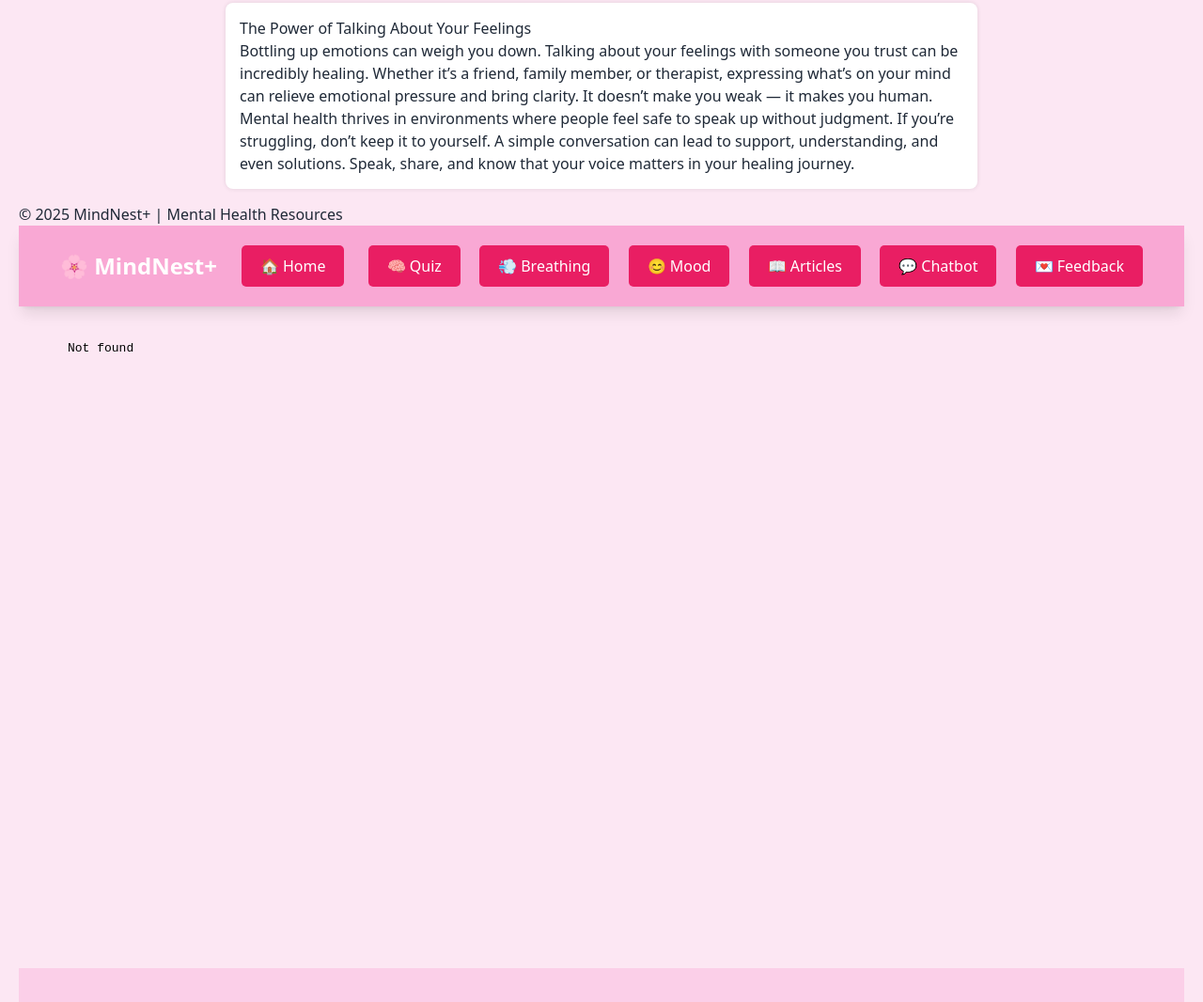
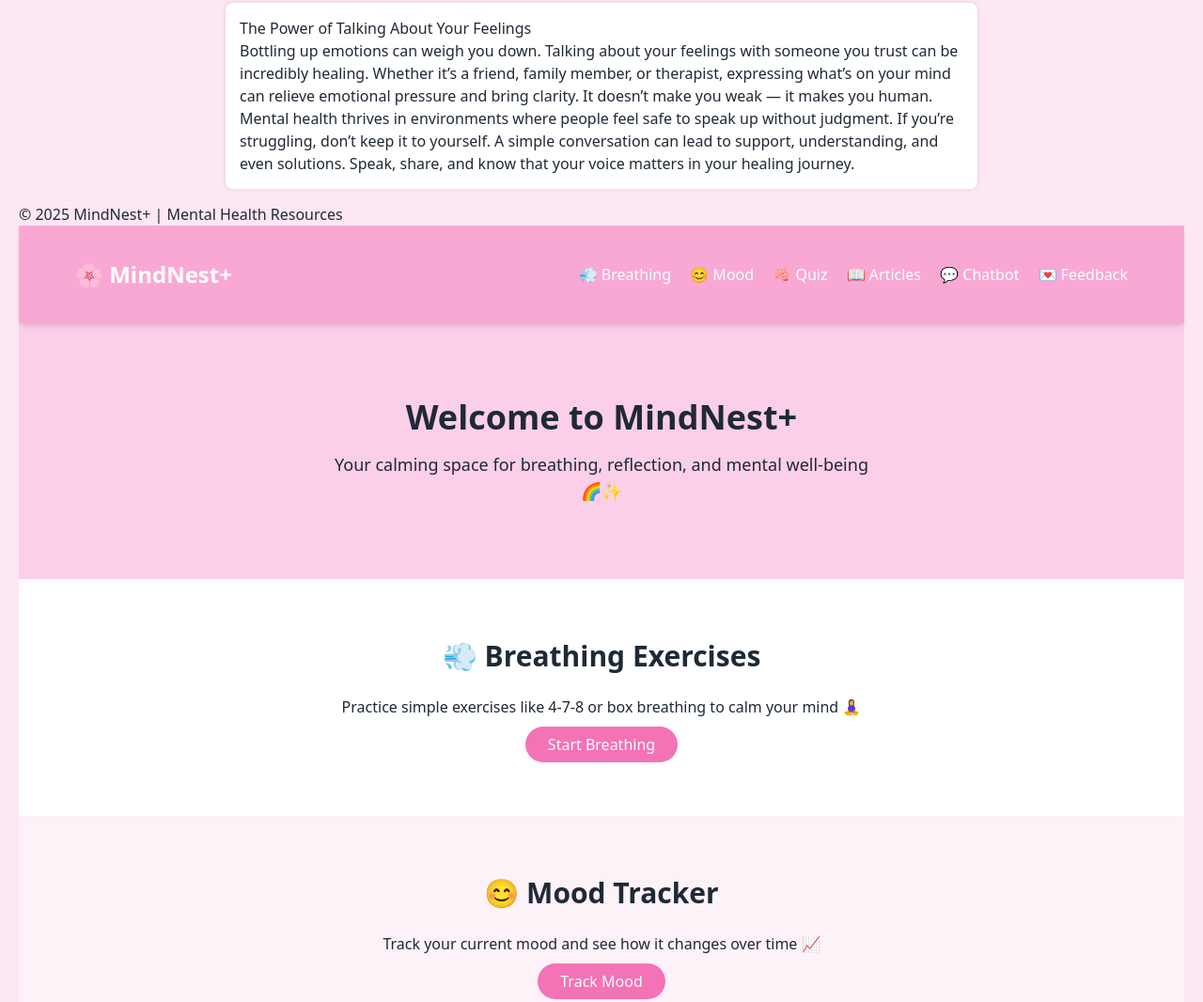
Before and after one commit to meowmeow123-bot/mindnest-plus, a website: page index.html in a window 1280 px wide. Shown: the part 624-1690 px from the top of the page at 94% size. Drawn offline with nearby package versions, Linux system fonts and the light colour scheme.

Commit message:
Update index.html

```diff
--- a/index.html
+++ b/index.html
@@ -57,47 +57,32 @@
 <!DOCTYPE html>
 <html lang="en">
 <head>
-  <meta charset="UTF-8">
-  <title>🌸 MindNest+ Hub</title>
+  <meta charset="UTF-8" />
+  <meta name="viewport" content="width=device-width, initial-scale=1.0"/>
+  <title>MindNest+</title>
   <script src="https://cdn.tailwindcss.com"></script>
   <style>
-    html { scroll-behavior: smooth; }
-    #contentFrame {
-      width: 100%;
-      height: 85vh;
-      border: none;
+    html {
+      scroll-behavior: smooth;
     }
   </style>
 </head>
-<body class="bg-pink-100 font-sans text-gray-800">
+<body class="bg-pink-100 text-gray-800 font-sans">
   <!-- Header -->
-  <header class="bg-pink-300 text-white p-4 sticky top-0 z-50 shadow-lg">
-    <div class="max-w-6xl mx-auto flex justify-between items-center">
+  <header class="bg-pink-300 text-white shadow-md sticky top-0 z-50">
+    <div class="max-w-6xl mx-auto flex justify-between items-center p-4">
       <h1 class="text-2xl font-bold">🌸 MindNest+</h1>
       <nav class="space-x-4">
-        <button onclick="loadPage('home.html')" class="hover:underline">🏠 Home</button>
-        <button onclick="loadPage('quiz.html')" class="hover:underline">🧠 Quiz</button>
-        <button onclick="loadPage('breathing.html')" class="hover:underline">💨 Breathing</button>
-        <button onclick="loadPage('mood.html')" class="hover:underline">😊 Mood</button>
-        <button onclick="loadPage('articles.html')" class="hover:underline">📖 Articles</button>
-        <button onclick="loadPage('chatbot.html')" class="hover:underline">💬 Chatbot</button>
-        <button onclick="loadPage('feedback.html')" class="hover:underline">💌 Feedback</button>
+        <a href="#breathing" class="hover:underline">💨 Breathing</a>
+        <a href="#mood" class="hover:underline">😊 Mood</a>
+        <a href="#quiz" class="hover:underline">🧠 Quiz</a>
+        <a href="#articles" class="hover:underline">📖 Articles</a>
+        <a href="#chatbot" class="hover:underline">💬 Chatbot</a>
+        <a href="#feedback" class="hover:underline">💌 Feedback</a>
       </nav>
     </div>
   </header>
 
-  <!-- Display Area -->
-  <main class="max-w-6xl mx-auto mt-6">
-    <iframe id="contentFrame" src="home.html"></iframe>
-  </main>
-
-  <script>
-    function loadPage(page) {
-      document.getElementById("contentFrame").src = page;
-    }
-  </script>
-</body>
-</html>
   <!-- Hero Section -->
   <section class="text-center py-20 bg-pink-200">
     <h2 class="text-4xl font-bold mb-4">Welcome to MindNest+</h2>
@@ -152,24 +137,3 @@
   </footer>
 </body>
 </html>
-<nav class="space-x-4">
-  <button onclick="loadPage('home.html')" class="hover:underline">🏠 Home</button>
-  <button onclick="loadPage('quiz.html')" class="hover:underline">🧠 Quiz</button>
-  <button onclick="loadPage('breathing.html')" class="hover:underline">💨 Breathing</button>
-  <button onclick="loadPage('mood.html')" class="hover:underline">😊 Mood</button>
-  <button onclick="loadPage('articles.html')" class="hover:underline">📖 Articles</button>
-  <button onclick="loadPage('chatbot.html')" class="hover:underline">💬 Chatbot</button>
-  <button onclick="loadPage('feedback.html')" class="hover:underline">💌 Feedback</button>
-</nav>
-<!-- Display Area for Dynamic Pages -->
-<main class="max-w-6xl mx-auto mt-6">
-  <iframe id="contentFrame" src="home.html" style="width:100%; height:85vh; border:none;"></iframe>
-</main>
-
-<script>
-  function loadPage(page) {
-    document.getElementById("contentFrame").src = page;
-  }
-</script>
-</body>
-</html>
```
